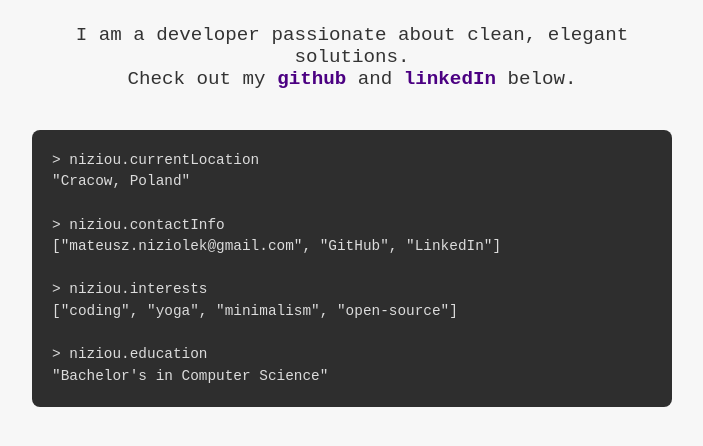
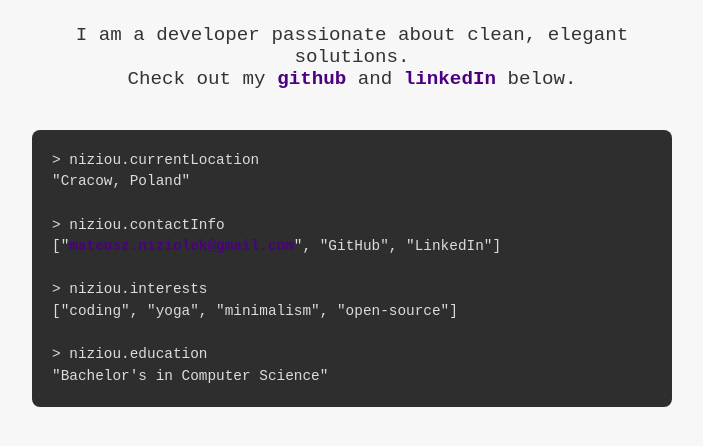
Before and after one commit to niziou/niziou.github.io, a plain HTML site: page index.html in a window 1280 px wide. Shown: the part 114-560 px from the top of the page, without its empty margins (288-991 px from the left). Drawn offline with Linux system fonts and the light colour scheme.

Commit message:
[redisgn] update the email address

```diff
--- a/index.html
+++ b/index.html
@@ -54,7 +54,7 @@
         &gt; niziou.currentLocation<br>
         "Cracow, Poland"<br><br>
         &gt; niziou.contactInfo<br>
-        ["mateusz.niziolek@gmail.com", "GitHub", "LinkedIn"]<br><br>
+        ["<a href="mailto:mateusz.niziolek@gmail.com">mateusz.niziolek@gmail.com</a>", "GitHub", "LinkedIn"]<br><br>
         &gt; niziou.interests<br>
         ["coding", "yoga", "minimalism", "open-source"]<br><br>
         &gt; niziou.education<br>
```
